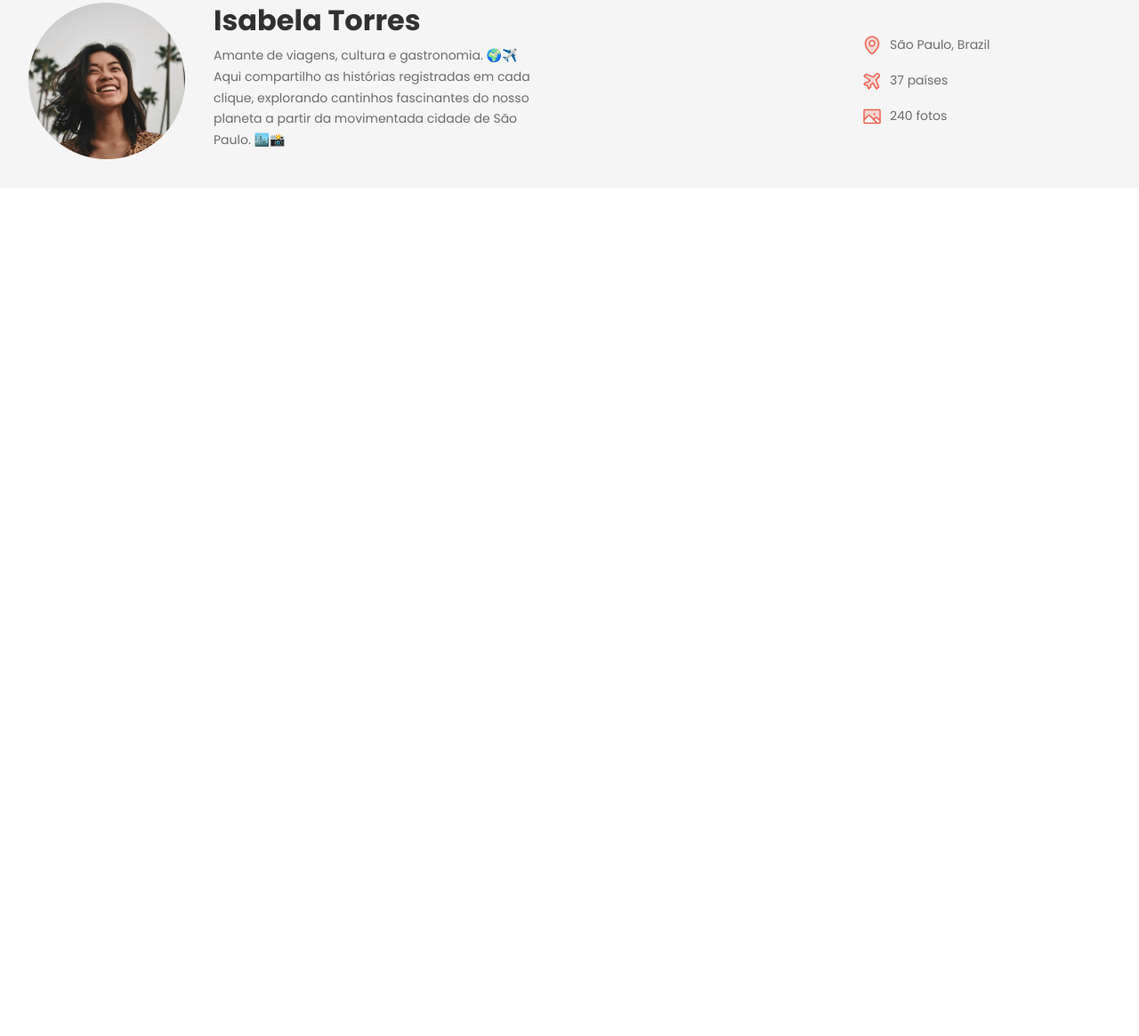
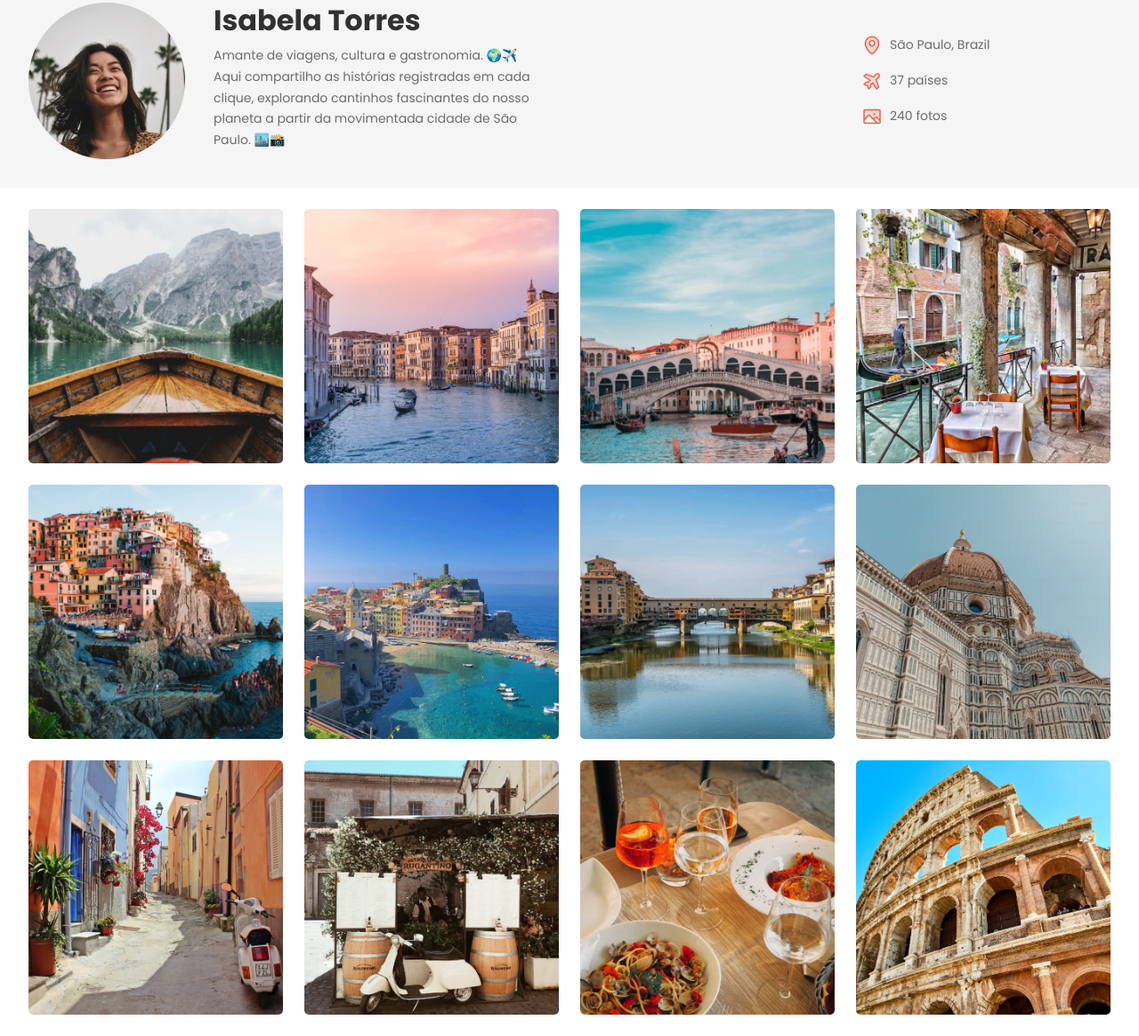
Before and after one commit to Fonsez/Projeto-viagem, a plain HTML site: page index.html in a window 1280 px wide. Shown: the part 129-1294 px from the top of the page at 89% size. Before the commit the page ends 800 px from the top, so only its background shows below. Drawn offline with Linux system fonts and the light colour scheme.

Commit message:
main gallery

```diff
--- /dev/null
+++ b/assets/css/main.css
@@ -0,0 +1,15 @@
+main{
+  display: flex;
+  flex-wrap: wrap;
+  gap: 24px;
+  padding-block: 24px;
+}
+
+main img{
+  width: 286px;
+  height: 286px;
+  border-radius: 5px;
+
+  /* para colocar em quadrado perfeito */
+  object-fit: cover;
+}
--- a/assets/css/style.css
+++ b/assets/css/style.css
@@ -2,3 +2,4 @@
 @import url(/assets/css/style-guide.css);
 @import url(/assets/css/nav.css);
 @import url(/assets/css/header.css);
+@import url(/assets/css/main.css);
--- a/index.html
+++ b/index.html
@@ -79,6 +79,21 @@
       </header>
   </section>
 
+  <main class="container">
+    <img src="/assets/img/Image 01.png" alt="...">
+    <img src="/assets/img/Image 02.png" alt="...">
+    <img src="/assets/img/Image 03.png" alt="...">
+    <img src="/assets/img/Image 04.png" alt="...">
+    <img src="/assets/img/Image 05.png" alt="...">
+    <img src="/assets/img/Image 06.png" alt="...">
+    <img src="/assets/img/Image 07.png" alt="...">
+    <img src="/assets/img/Image 08.png" alt="...">
+    <img src="/assets/img/Image 09.png" alt="...">
+    <img src="/assets/img/Image 10.png" alt="...">
+    <img src="/assets/img/Image 11.png" alt="...">
+    <img src="/assets/img/Image 12.png" alt="...">
+  </main>
+
 
 
 </body>
```
